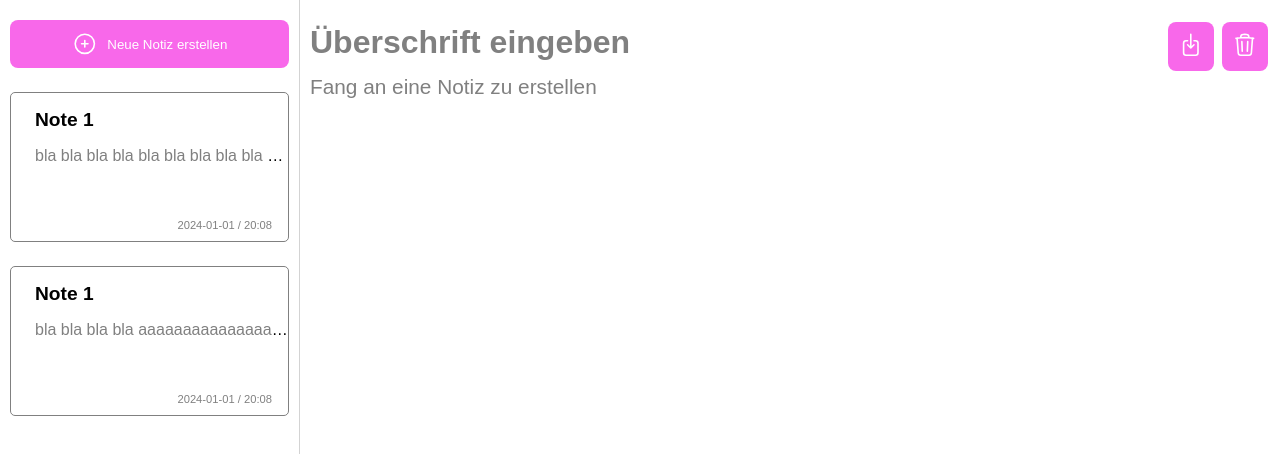
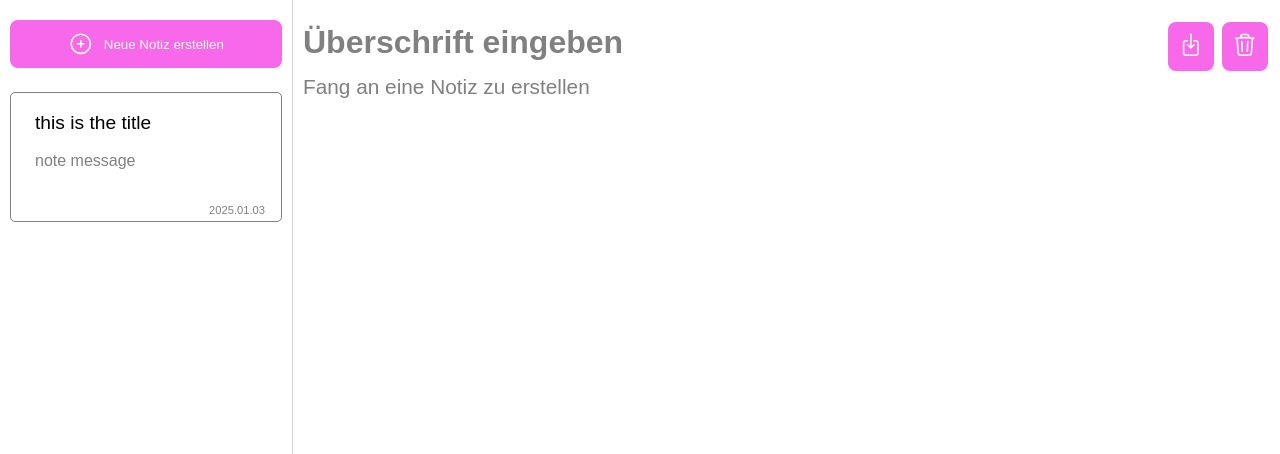
Before and after one commit to vitalischumarov/Notizen, a plain HTML site: page index.html in a window 1280 px wide. Both pictures are taken after a click on the button "Neue Notiz erstellen". Shown: the top 454 px of the page. Drawn offline with Linux system fonts and the light colour scheme.

Commit message:
js UI created

```diff
--- a/index.html
+++ b/index.html
@@ -27,13 +27,12 @@
           </svg>
           <span id="create-note-text">Neue Notiz erstellen</span>
         </button>
-        <div class="note-list">
-          <div class="single-note">
+        <div id="note-list">
+          <!-- <div class="single-note">
             <div class="note">
-              <h4 class="title">Note 1</h4>
-              <span class="text"
-                >bla bla bla bla bla bla bla bla bla bla bla b</span
-              >
+              <span class="title">Note 1aaaaaaaaaaaaaaaaaaaaaaaaaaaa</span>
+              <br /><br />
+              <span class="text">bla bla bla bla aaaaaaaaaaaaaaaaaa</span>
             </div>
             <div class="time-stamp">
               <span class="time">2024-01-01 / 20:08</span>
@@ -41,13 +40,14 @@
           </div>
           <div class="single-note">
             <div class="note">
-              <h4 class="title">Note 1</h4>
+              <span class="title">Note 1aaaaaaaaaaaaaaaaaaaaaaaaaaaa</span>
+              <br /><br />
               <span class="text">bla bla bla bla aaaaaaaaaaaaaaaaaa</span>
             </div>
             <div class="time-stamp">
               <span class="time">2024-01-01 / 20:08</span>
             </div>
-          </div>
+          </div> -->
         </div>
       </div>
       <div class="new-note-contaienr">
--- a/script.js
+++ b/script.js
@@ -1,5 +1,6 @@
 function create_new_note() {
   console.log(`new note created`);
+  create_note_UI("this is the title", "note message", "2025.01.03");
 }
 
 function save_note() {
@@ -9,3 +10,41 @@ function save_note() {
 function delete_note() {
   console.log(`delete note`);
 }
+
+function create_note_UI(title_message, note_message, timestamp_message) {
+  const single_note = document.createElement("div");
+  single_note.classList.add("single-note");
+  const note = document.createElement("div");
+  note.classList.add("note");
+  const title = document.createElement("span");
+  title.classList.add("title");
+  const text_note = document.createElement("span");
+  text_note.classList.add("text");
+  const br1 = document.createElement("br");
+  const br2 = document.createElement("br");
+  const text = document.createElement("span");
+  text.classList.add("text");
+  const time_stamp = document.createElement("div");
+  time_stamp.classList.add("time-stamp");
+  const time = document.createElement("span");
+  time.classList.add("time");
+
+  let new_title_message = document.createTextNode(title_message);
+  let new_note_message = document.createTextNode(note_message);
+  let new_timestamp_message = document.createTextNode(timestamp_message);
+
+  title.appendChild(new_title_message);
+  text_note.appendChild(new_note_message);
+  time.appendChild(new_timestamp_message);
+
+  single_note.appendChild(note);
+  note.appendChild(title);
+  note.appendChild(br1);
+  note.appendChild(br2);
+  note.appendChild(text_note);
+  single_note.appendChild(time_stamp);
+  time_stamp.appendChild(time);
+
+  let root = document.getElementById("note-list");
+  root.appendChild(single_note);
+}
--- a/style.css
+++ b/style.css
@@ -115,23 +115,24 @@ svg {
   border: solid 1px gray;
   border-radius: 5px;
   margin-top: 1.5rem;
-  height: 150px;
+  height: 130px;
+  /* width: 270px; */
 }
 
 .title {
-  padding: 1rem 0 1rem 1.5rem;
+  margin: 3rem 0 1rem 1.5rem;
   font-size: 1.2rem;
 }
 
 .text {
-  padding: 1rem 0 1rem 1.5rem;
+  padding: 2rem 0 1rem 1.5rem;
   color: gray;
 }
 
 .time-stamp {
   text-align: right;
   padding-right: 1rem;
-  margin-top: 50px;
+  margin-top: 30px;
   color: gray;
 }
 
@@ -139,6 +140,8 @@ svg {
   white-space: nowrap;
   overflow: hidden;
   text-overflow: ellipsis;
+  width: 270px;
+  padding-top: 1.2rem;
 }
 
 .time {
```
